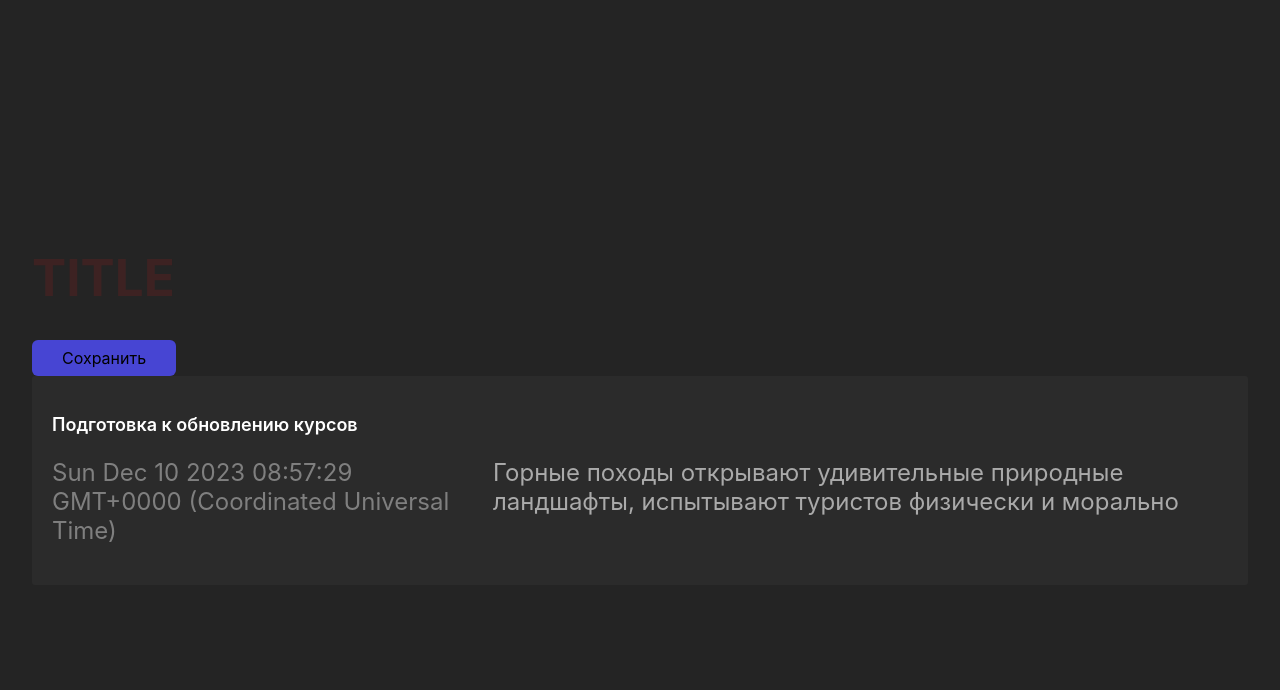
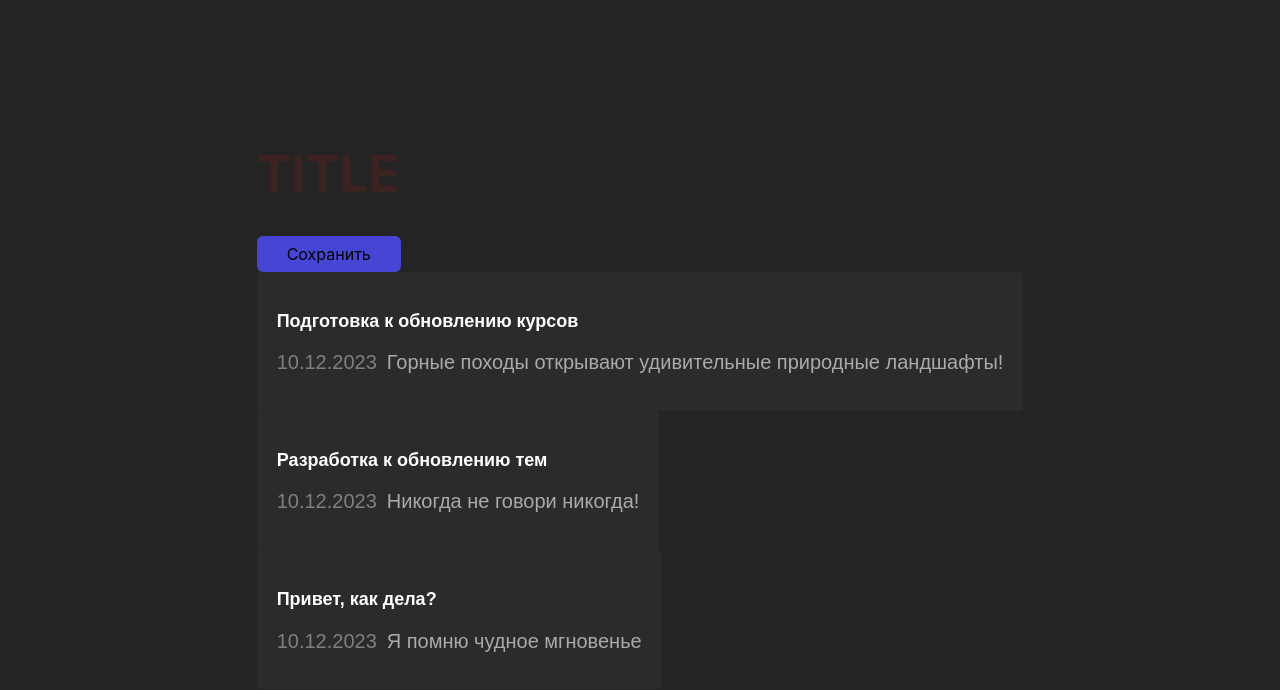
Before and after one commit to sergey87chuvasov/personal-journal, a React (Vite) app: page / in a window 1280 px wide. Shown: the top 690 px of the page. Built offline with nearby package versions, Linux system fonts and the light colour scheme.

Commit message:
added a composition to the project

```diff
--- a/src/App.jsx
+++ b/src/App.jsx
@@ -1,13 +1,53 @@
+/* eslint-disable indent */
 import './App.css';
 import Button from './components/Button/Button';
+import CardButton from './components/CardButton/CardButton';
 import JournalItem from './components/JournalItem/JournalItem.Jsx';
 
 function App() {
+  const data = [
+    {
+      title: 'Подготовка к обновлению курсов',
+      text: 'Горные походы открывают удивительные природные ландшафты!',
+      date: new Date(),
+    },
+    {
+      title: 'Разработка к обновлению тем',
+      text: 'Никогда не говори никогда!',
+      date: new Date(),
+    },
+    {
+      title: 'Привет, как дела?',
+      text: 'Я помню чудное мгновенье',
+      date: new Date(),
+    },
+  ];
+
   return (
     <>
       <h1>TITLE</h1>
       <Button />
-      <JournalItem />
+      <CardButton>
+        <JournalItem
+          title={data[0].title}
+          text={data[0].text}
+          data={data[0].date}
+        />
+      </CardButton>
+      <CardButton>
+        <JournalItem
+          title={data[1].title}
+          text={data[1].text}
+          data={data[1].date}
+        />
+      </CardButton>
+      <CardButton>
+        <JournalItem
+          title={data[2].title}
+          text={data[2].text}
+          data={data[2].date}
+        />
+      </CardButton>
     </>
   );
 }
--- /dev/null
+++ b/src/components/CardButton/CardButton.css
@@ -0,0 +1,14 @@
+.card-button {
+  border-radius: 3px;
+  background: rgba(255, 255, 255, 0.03);
+  color: #fff;
+  padding: 20px;
+  border: none;
+  cursor: pointer;
+  text-align: start;
+  display: block;
+}
+
+.card-button:hover {
+  background: rgba(255, 255, 255, 0.1);
+}
--- /dev/null
+++ b/src/components/CardButton/CardButton.jsx
@@ -0,0 +1,11 @@
+import './CardButton.css';
+
+function CardButton({ children }) {
+  return (
+    <>
+      <button className='card-button'>{children}</button>
+    </>
+  );
+}
+
+export default CardButton;
--- a/src/components/JournalItem/JournalItem.css
+++ b/src/components/JournalItem/JournalItem.css
@@ -1,10 +1,3 @@
-.journal-item {
-  border-radius: 3px;
-  background: rgba(255, 255, 255, 0.03);
-  color: #fff;
-  padding: 20px;
-}
-
 .journal-item__header {
   font-style: normal;
   font-size: 18px;
--- a/src/components/JournalItem/JournalItem.jsx
+++ b/src/components/JournalItem/JournalItem.jsx
@@ -1,18 +1,17 @@
+/* eslint-disable indent */
 import './JournalItem.css';
 
-function JournalItem() {
-  const title = 'Подготовка к обновлению курсов';
-  const date = new Date();
-  const text =
-    'Горные походы открывают удивительные природные ландшафты, испытывают туристов физически и морально';
+// eslint-disable-next-line react/prop-types
+function JournalItem({ title, text, date }) {
+  const formateDate = new Intl.DateTimeFormat('ru-RU').format(date);
   return (
-    <div className='journal-item'>
+    <>
       <h2 className='journal-item__header'>{title}</h2>
       <h2 className='journal-item__body'>
-        <div className='journal-item__date'>{date.toString()}</div>
+        <div className='journal-item__date'>{formateDate}</div>
         <div className='journal-item__text'>{text}</div>
       </h2>
-    </div>
+    </>
   );
 }
 
```
Also changed, not shown: .eslintrc.cjs.
